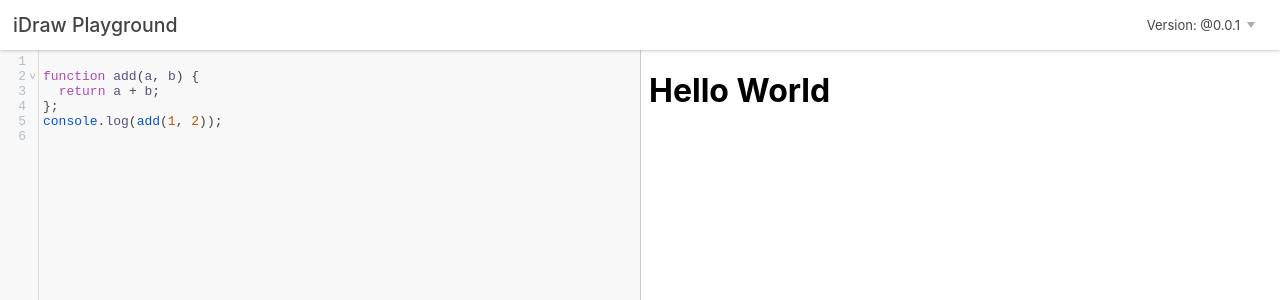
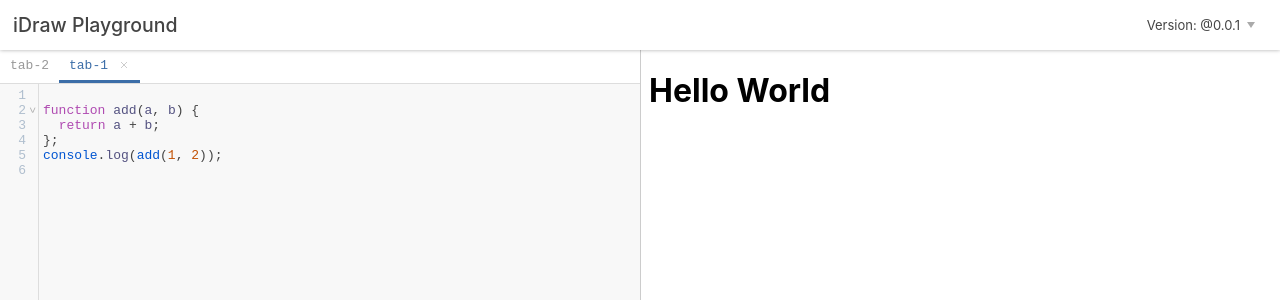
Before and after one commit to idrawjs/playground, a Vue app: page / in a window 1280 px wide. Shown: the top 300 px of the page. Built offline with nearby package versions, Linux system fonts and the light colour scheme.

Commit message:
feat: add components/tab

```diff
--- a/src/components/editor.vue
+++ b/src/components/editor.vue
@@ -1,12 +1,13 @@
 <template>
-  <!-- <FileSelector/> -->
+  <Tab />
   <div class="editor-container">
     <CodeMirror @change="onChange" :value="activeCode" :mode="activeMode" />
   </div>
 </template>
 
 <script setup lang="ts">
-import CodeMirror from './codemirror/index.vue'
+import CodeMirror from './codemirror/index.vue';
+import Tab from './tab.vue';
 import { ref, watch, computed } from 'vue';
 // import { debounce } from './../util/time';
 
--- /dev/null
+++ b/src/components/tab.vue
@@ -0,0 +1,76 @@
+<template>
+  <div class="tab-selector">
+    <div class="tab" >
+      <span class="label">tab-2</span>
+    </div>
+    <div class="tab active" >
+      <span class="label">tab-1</span>
+      <span class="remove" >
+        <svg width="12" height="12" viewBox="0 0 24 24" class="svelte-cghqrp"><line stroke="#999" x1="18" y1="6" x2="6" y2="18"></line><line stroke="#999" x1="6" y1="6" x2="18" y2="18"></line></svg>
+      </span>
+    </div>
+    <!-- <div v-if="pending" class="tab" >
+      <input
+        v-model="pendingtabname"
+        spellcheck="false"
+        @keyup.enter="doneAddtab"
+        @keyup.esc="cancelAddtab"
+        @vnodeMounted="focus">
+    </div> -->
+    <!-- <button class="add" >+</button> -->
+  </div>
+</template>
+
+<script setup lang="ts">
+
+</script>
+
+<style scoped>
+.tab-selector {
+  box-sizing: border-box;
+  border-bottom: 1px solid #ddd;
+  background-color: white;
+}
+.tab {
+  display: inline-block;
+  font-size: 13px;
+  font-family: var(--font-code);
+  cursor: pointer;
+  color: #999;
+  box-sizing: border-box;
+}
+.tab.active {
+  color: var(--color-branding);
+  border-bottom: 3px solid var(--color-branding);
+  cursor: text;
+}
+.tab span {
+  display: inline-block;
+  padding: 8px 10px 6px;
+}
+.tab input {
+  width: 80px;
+  outline: none;
+  border: 1px solid #ccc;
+  border-radius: 3px;
+  padding: 4px 6px;
+  margin-left: 6px;
+}
+.tab .remove {
+  display: inline-block;
+  vertical-align: middle;
+  line-height: 12px;
+  cursor: pointer;
+  padding-left: 0;
+}
+.add {
+  font-size: 20px;
+  font-family: var(--font-code);
+  color: #999;
+  vertical-align: middle;
+  margin-left: 6px;
+}
+.add:hover {
+  color: var(--color-branding);
+}
+</style>
```
